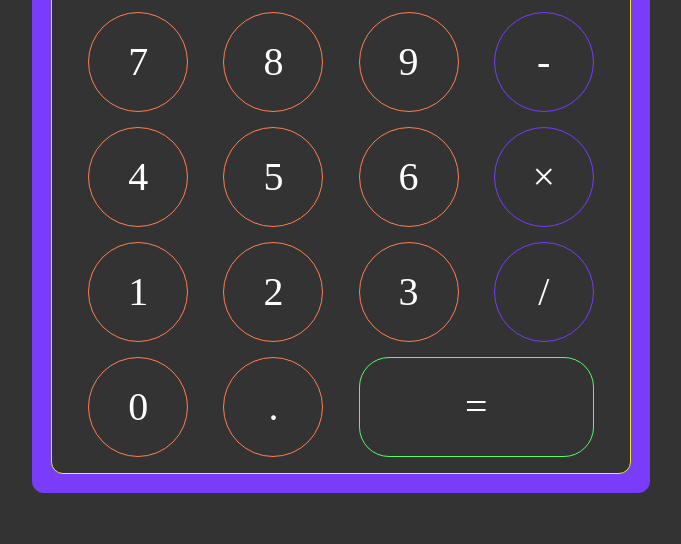
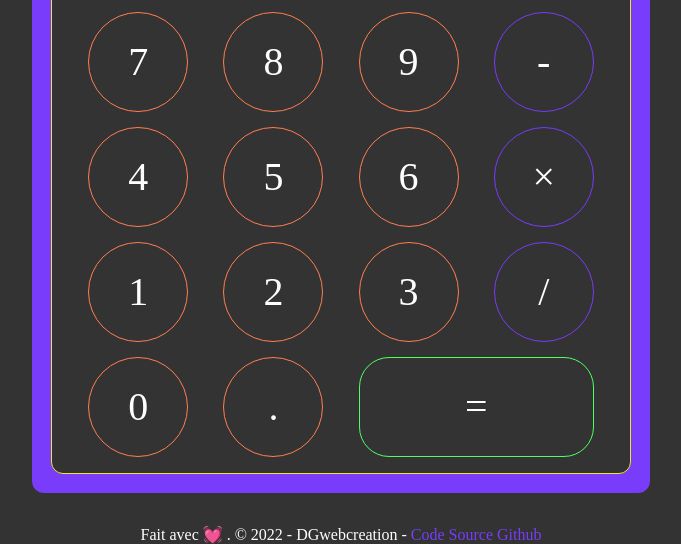
Before and after one commit to letotor/simply-calculator, a website built with Parcel: page index.html in a window 1280 px wide. Shown: the part 288-832 px from the top of the page, without its empty margins (299-980 px from the left). Built offline with nearby package versions, Linux system fonts and the light colour scheme.

Commit message:
ajout footer

```diff
--- a/index.html
+++ b/index.html
@@ -42,6 +42,7 @@
         </div>
 
     </main>
+    <footer class=".container-center">Fait avec 💓 . &#169; 2022 - DGwebcreation  - <a href="#">Code Source Github</a></footer>
 
 </body>
 </html>
--- a/style.css
+++ b/style.css
@@ -212,6 +212,22 @@
     }
 /******FIN TOUCHE******/
 
+
+/******FOOTER********/
+footer{
+    text-align: center;
+}
+
+footer a {
+    color: var(--violet);
+    transition: all .8s ease-in-out;
+}
+
+footer a:hover {
+    color: var(--coral);
+    font-size: 1.2rem;
+}
+/*****FIN FOOTER*****/
 @media screen and (max-width : 600px) {
     .container-center {
         margin: 1rem;
```
Also changed, not shown: 1 other file.
